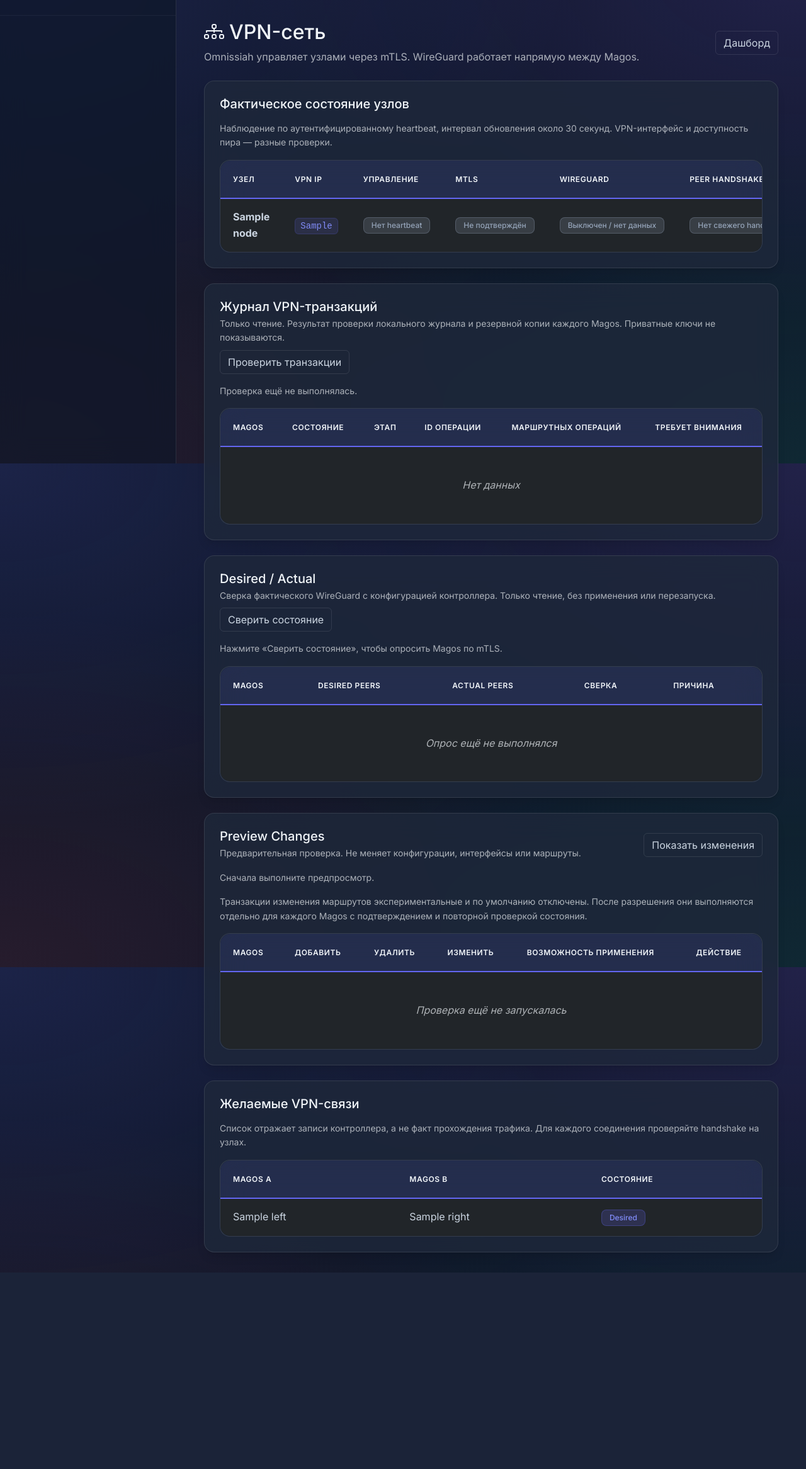
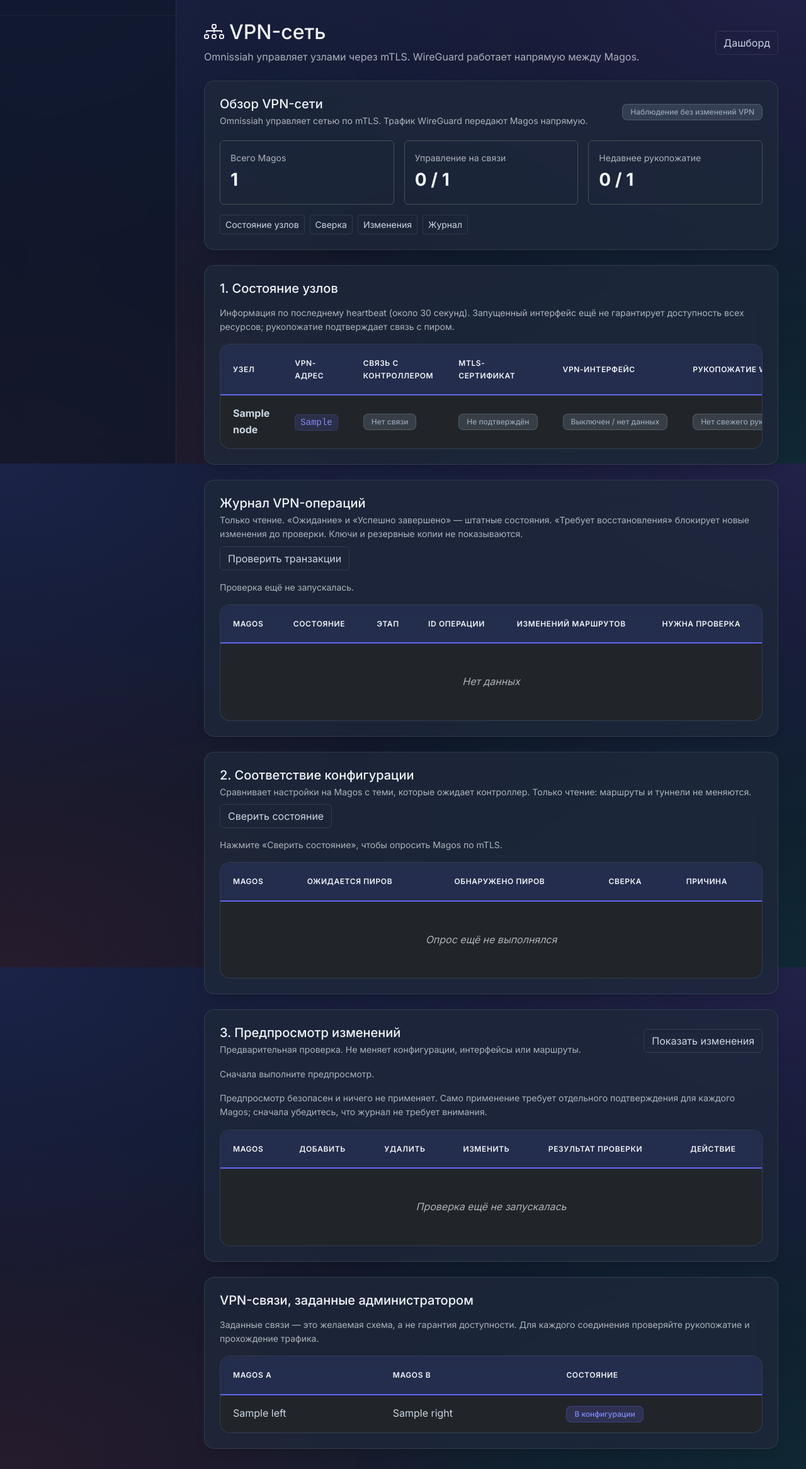
Before and after one commit to kmvkos/Omnissiah-Network, a Python web app: template templates/vpn_overview.html in a window 1280 px wide. Shown: the part 64-2397 px from the top of the page at 63% size. Before the commit the page ends 2085 px from the top, so only its background shows below. Run offline with Jinja, Linux system fonts and the light colour scheme; the template is opened without the code that fills it: most values are stand-ins (such as "Sample title", 1, 10 or a date in 2020).

Commit message:
ui: translated VPN status, human guidance, overview cards and localized diagnostic reasons

```diff
--- a/templates/vpn_overview.html
+++ b/templates/vpn_overview.html
@@ -10,20 +10,38 @@
     <a href="{{ url_for('dashboard') }}" class="btn btn-outline-modern">Дашборд</a>
   </div>
   <div class="premium-card p-4 mb-4">
-    <h5 class="mb-3">Фактическое состояние узлов</h5>
-    <p class="text-muted small">Наблюдение по аутентифицированному heartbeat, интервал обновления около 30 секунд. VPN-интерфейс и доступность пира — разные проверки.</p>
+    <div class="d-flex justify-content-between align-items-center flex-wrap gap-2">
+      <div><h5 class="mb-1">Обзор VPN-сети</h5>
+      <p class="text-muted small mb-0">Omnissiah управляет сетью по mTLS. Трафик WireGuard передают Magos напрямую.</p></div>
+      <span class="badge bg-secondary">Наблюдение без изменений VPN</span>
+    </div>
+    <div class="row g-3 mt-1">
+      <div class="col-12 col-md-4"><div class="rounded border p-3 h-100"><div class="text-muted small">Всего Magos</div><div class="fs-3 fw-bold">{{ nodes | length }}</div></div></div>
+      <div class="col-12 col-md-4"><div class="rounded border p-3 h-100"><div class="text-muted small">Управление на связи</div><div class="fs-3 fw-bold">{{ nodes | selectattr('status.service_active') | list | length }} / {{ nodes | length }}</div></div></div>
+      <div class="col-12 col-md-4"><div class="rounded border p-3 h-100"><div class="text-muted small">Недавнее рукопожатие</div><div class="fs-3 fw-bold">{{ nodes | selectattr('status.vpn_connected') | list | length }} / {{ nodes | length }}</div></div></div>
+    </div>
+    <nav class="mt-3 d-flex flex-wrap gap-2" aria-label="Порядок проверки VPN">
+      <a class="btn btn-sm btn-outline-modern" href="#vpn-health">Состояние узлов</a>
+      <a class="btn btn-sm btn-outline-modern" href="#vpn-compare">Сверка</a>
+      <a class="btn btn-sm btn-outline-modern" href="#vpn-plan">Изменения</a>
+      <a class="btn btn-sm btn-outline-modern" href="#vpn-journal">Журнал</a>
+    </nav>
+  </div>
+  <div id="vpn-health" class="premium-card p-4 mb-4">
+    <h5 class="mb-3">1. Состояние узлов</h5>
+    <p class="text-muted small">Информация по последнему heartbeat (около 30 секунд). Запущенный интерфейс ещё не гарантирует доступность всех ресурсов; рукопожатие подтверждает связь с пиром.</p>
     <div class="table-responsive">
       <table class="table table-dark premium-table">
-        <thead><tr><th>Узел</th><th>VPN IP</th><th>Управление</th><th>mTLS</th><th>WireGuard</th><th>Peer handshake</th><th>Действия</th></tr></thead>
+        <thead><tr><th>Узел</th><th>VPN-адрес</th><th>Связь с контроллером</th><th>mTLS-сертификат</th><th>VPN-интерфейс</th><th>Рукопожатие WG</th><th>Действия</th></tr></thead>
         <tbody>
         {% for item in nodes %}
           <tr>
             <td><strong>{{ item.node.name }}</strong></td>
             <td><code>{{ item.node.ip_pool or '-' }}</code></td>
-            <td><span class="badge bg-{{ 'success' if item.status.service_active else 'secondary' }}">{{ 'Online' if item.status.service_active else 'Нет heartbeat' }}</span></td>
+            <td><span class="badge bg-{{ 'success' if item.status.service_active else 'secondary' }}">{{ 'На связи' if item.status.service_active else 'Нет связи' }}</span></td>
             <td><span class="badge bg-{{ 'success' if item.status.mtls_enabled else 'secondary' }}">{{ 'Подтверждён' if item.status.mtls_enabled else 'Не подтверждён' }}</span></td>
             <td><span class="badge bg-{{ 'success' if item.status.vpn_enabled else 'secondary' }}">{{ 'wg0 активен' if item.status.vpn_enabled else 'Выключен / нет данных' }}</span></td>
-            <td><span class="badge bg-{{ 'success' if item.status.vpn_connected else 'secondary' }}">{{ 'Есть свежий handshake' if item.status.vpn_connected else 'Нет свежего handshake' }}</span></td>
+            <td><span class="badge bg-{{ 'success' if item.status.vpn_connected else 'secondary' }}">{{ 'Недавнее рукопожатие' if item.status.vpn_connected else 'Нет свежего рукопожатия' }}</span></td>
             <td><a class="btn btn-sm btn-outline-modern" href="{{ url_for('manage_node', node_id=item.node.id) }}"><i class="bi bi-gear"></i> Управление</a></td>
           </tr>
         {% else %}
@@ -33,62 +51,62 @@
       </table>
     </div>
   </div>
-  <div class="premium-card p-4 mb-4">
+  <div id="vpn-journal" class="premium-card p-4 mb-4">
     <div class="d-flex justify-content-between align-items-center mb-3 flex-wrap gap-2">
       <div>
-        <h5 class="mb-1">Журнал VPN-транзакций</h5>
-        <p class="text-muted small mb-0">Только чтение. Результат проверки локального журнала и резервной копии каждого Magos. Приватные ключи не показываются.</p>
+        <h5 class="mb-1">Журнал VPN-операций</h5>
+        <p class="text-muted small mb-0">Только чтение. «Ожидание» и «Успешно завершено» — штатные состояния. «Требует восстановления» блокирует новые изменения до проверки. Ключи и резервные копии не показываются.</p>
       </div>
       <button id="vpnTxHealthBtn" type="button" class="btn btn-outline-modern" onclick="vpnCheckTransactionHealth()">Проверить транзакции</button>
     </div>
-    <p role="status" id="vpnTxHealthMessage" class="text-muted small">Проверка ещё не выполнялась.</p>
+    <p role="status" id="vpnTxHealthMessage" class="text-muted small">Проверка ещё не запускалась.</p>
     <div class="table-responsive">
       <table class="table table-dark premium-table">
-        <thead><tr><th>Magos</th><th>Состояние</th><th>Этап</th><th>ID операции</th><th>Маршрутных операций</th><th>Требует внимания</th></tr></thead>
+        <thead><tr><th>Magos</th><th>Состояние</th><th>Этап</th><th>ID операции</th><th>Изменений маршрутов</th><th>Нужна проверка</th></tr></thead>
         <tbody id="vpnTxHealthRows"><tr><td colspan="6" class="text-muted text-center">Нет данных</td></tr></tbody>
       </table>
     </div>
   </div>
-  <div class="premium-card p-4 mb-4">
+  <div id="vpn-compare" class="premium-card p-4 mb-4">
     <div class="d-flex justify-content-between align-items-center mb-3 flex-wrap gap-2">
       <div>
-        <h5 class="mb-1">Desired / Actual</h5>
-        <p class="text-muted small mb-0">Сверка фактического WireGuard с конфигурацией контроллера. Только чтение, без применения или перезапуска.</p>
+        <h5 class="mb-1">2. Соответствие конфигурации</h5>
+        <p class="text-muted small mb-0">Сравнивает настройки на Magos с теми, которые ожидает контроллер. Только чтение: маршруты и туннели не меняются.</p>
       </div>
       <button id="vpnReconcileBtn" type="button" class="btn btn-outline-modern" onclick="checkVpnDrift()">Сверить состояние</button>
     </div>
     <div id="vpnReconcileState" role="status" class="text-muted small mb-3">Нажмите «Сверить состояние», чтобы опросить Magos по mTLS.</div>
     <div class="table-responsive">
       <table class="table table-dark premium-table">
-        <thead><tr><th>Magos</th><th>Desired peers</th><th>Actual peers</th><th>Сверка</th><th>Причина</th></tr></thead>
+        <thead><tr><th>Magos</th><th>Ожидается пиров</th><th>Обнаружено пиров</th><th>Сверка</th><th>Причина</th></tr></thead>
         <tbody id="vpnReconcileRows"><tr><td colspan="5" class="text-muted text-center">Опрос ещё не выполнялся</td></tr></tbody>
       </table>
     </div>
   </div>
-  <div class="premium-card p-4 mb-4">
+  <div id="vpn-plan" class="premium-card p-4 mb-4">
     <div class="d-flex justify-content-between align-items-center mb-3">
-      <div><h5 class="mb-1">Preview Changes</h5>
+      <div><h5 class="mb-1">3. Предпросмотр изменений</h5>
       <p class="text-muted small mb-0">Предварительная проверка. Не меняет конфигурации, интерфейсы или маршруты.</p></div>
       <button class="btn btn-outline-modern" id="vpnPreviewBtn" type="button" onclick="vpnPreviewChanges()">Показать изменения</button>
     </div>
     <div role="status" class="small text-muted mb-3" id="vpnPreviewMessage">Сначала выполните предпросмотр.</div>
-    <p class="text-muted small">Транзакции изменения маршрутов экспериментальные и по умолчанию отключены. После разрешения они выполняются отдельно для каждого Magos с подтверждением и повторной проверкой состояния.</p>
+    <p class="text-muted small">Предпросмотр безопасен и ничего не применяет. Само применение требует отдельного подтверждения для каждого Magos; сначала убедитесь, что журнал не требует внимания.</p>
     <div class="table-responsive">
       <table class="table table-dark premium-table">
-        <thead><tr><th>Magos</th><th>Добавить</th><th>Удалить</th><th>Изменить</th><th>Возможность применения</th><th>Действие</th></tr></thead>
+        <thead><tr><th>Magos</th><th>Добавить</th><th>Удалить</th><th>Изменить</th><th>Результат проверки</th><th>Действие</th></tr></thead>
         <tbody id="vpnPreviewRows"><tr><td colspan="6" class="text-center text-muted">Проверка ещё не запускалась</td></tr></tbody>
       </table>
     </div>
   </div>
   <div class="premium-card p-4">
-    <h5 class="mb-3">Желаемые VPN-связи</h5>
-    <p class="text-muted small">Список отражает записи контроллера, а не факт прохождения трафика. Для каждого соединения проверяйте handshake на узлах.</p>
+    <h5 class="mb-3">VPN-связи, заданные администратором</h5>
+    <p class="text-muted small">Заданные связи — это желаемая схема, а не гарантия доступности. Для каждого соединения проверяйте рукопожатие и прохождение трафика.</p>
     <div class="table-responsive">
       <table class="table table-dark premium-table">
         <thead><tr><th>Magos A</th><th>Magos B</th><th>Состояние</th></tr></thead>
         <tbody>
         {% for link in links %}
-          <tr><td>{{ link.left }}</td><td>{{ link.right }}</td><td><span class="badge bg-info">Desired</span></td></tr>
+          <tr><td>{{ link.left }}</td><td>{{ link.right }}</td><td><span class="badge bg-info">В конфигурации</span></td></tr>
         {% else %}
           <tr><td colspan="3" class="text-center text-muted">Связи ещё не заданы</td></tr>
         {% endfor %}
@@ -100,6 +118,36 @@
 {% endblock %}
 {% block scripts %}
 <script>
+const VPN_JOURNAL_STATES = Object.freeze({
+  idle: 'Ожидание', committed: 'Успешно завершено', rolled_back: 'Откат завершён',
+  prepared: 'Подготовлено', applying: 'Применяется', rolling_back: 'Выполняется откат',
+  recovery_required: 'Требует восстановления', in_progress: 'Выполняется',
+  unavailable: 'Нет ответа', not_initialized: 'Не инициализирован'
+});
+const VPN_JOURNAL_PHASES = Object.freeze({
+  none: '—', done: 'Завершено', route: 'Маршруты', wg_sync: 'WireGuard',
+  verify: 'Проверка', persist_config: 'Сохранение', restore: 'Откат',
+  manual: 'Ручное вмешательство', unknown: 'Неизвестно',
+  add_only_recovery: 'Откат добавления'
+});
+const VPN_REASONS = Object.freeze({
+  interface_inactive: 'Интерфейс WireGuard не запущен',
+  management_query_failed: 'Не удалось опросить Magos по mTLS',
+  route_preflight_rejected: 'Проверка маршрутов не пройдена',
+  route_changes_validated_but_not_applied: 'Проверенные изменения ожидают применения',
+  route_change_requires_transaction: 'Требуется отдельная транзакция маршрутов',
+  no_change: 'Изменений нет', orphan_backup: 'Резервная копия без журнала',
+  orphan_operation: 'Операция прервана до создания журнала',
+  unsettled_operation_ledger: 'Журнал и UUID операции требуют проверки',
+  unresolved_transaction: 'Обнаружена незавершённая операция',
+  missing_backup: 'Не найдена резервная копия операции',
+  invalid_operation_ledger: 'Повреждён журнал UUID',
+  management_status_unavailable: 'Не удалось получить статус управления'
+});
+function vpnJournalStateRu(code) { return VPN_JOURNAL_STATES[code] || 'Неизвестно (' + String(code || '—') + ')'; }
+function vpnJournalPhaseRu(code) { return VPN_JOURNAL_PHASES[code] || 'Неизвестно (' + String(code || '—') + ')'; }
+function vpnReasonRu(code) { return VPN_REASONS[code] || ('Код: ' + String(code || 'неизвестен')); }
+
 async function vpnCheckTransactionHealth() {
   const button = document.getElementById('vpnTxHealthBtn');
   const message = document.getElementById('vpnTxHealthMessage');
@@ -122,7 +170,7 @@ async function vpnCheckTransactionHealth() {
       const row = document.createElement('tr');
       const attention = item.needs_attention === true ? 'Требуется проверка'
         : item.needs_attention === false ? 'Нет' : 'Неизвестно';
-      const values = [item.node_name, item.state, item.phase, item.operation_id || '—', item.route_ops, attention];
+      const values = [item.node_name, vpnJournalStateRu(item.state), vpnJournalPhaseRu(item.phase), item.operation_id || '—', item.route_ops, attention];
       for (let index = 0; index < values.length; index++) {
         const cell = document.createElement('td');
         cell.textContent = String(values[index]);
@@ -131,7 +179,9 @@ async function vpnCheckTransactionHealth() {
       }
       target.appendChild(row);
     }
-    message.textContent = 'Проверено. Никакие изменения VPN не выполнялись.';
+    message.textContent = data.results.some(item => item.needs_attention !== false)
+      ? 'Проверено: один или несколько узлов требуют внимания. Изменений VPN не было.'
+      : 'Проверено: критических состояний нет. Изменений VPN не было.';
   } catch (error) {
     message.textContent = 'Ошибка чтения журналов: ' + error.message;
   } finally {
@@ -177,11 +227,11 @@ async function applyVpnRouteTransaction(nodeId, nodeName, previewRevision, butto
       throw new Error(payload.error || 'HTTP ' + response.status);
     }
     info.textContent = 'Транзакция ' + nodeName + ' (' + operationId +
-      ') завершена; сервер проверил peers. Повторите сверку VPN и проверьте handshake.';
+      ') завершена; сервер проверил пиры. Проверьте рукопожатия WireGuard.';
   } catch (error) {
     info.textContent = 'Ошибка транзакции ' + nodeName +
       ' (ID ' + operationId + '): ' + error.message +
-      '. Результат может быть неизвестен. Не запускайте новый Apply до проверки журнала и состояния узла.';
+      '. Результат может быть неизвестен. Не повторяйте применение до проверки журнала и состояния узла.';
   }
   // The previous preview must never remain a reusable authorization.
   document.getElementById('vpnPreviewRows').replaceChildren();
@@ -212,7 +262,9 @@ async function vpnPreviewChanges() {
         '; удалить: ' + (delta.remove || []).join(', ') + ')' : '';
       const verdict = item.decision === 'no_change' ? 'Без изменений'
         : item.decision === 'eligible' ? 'Можно подготовить к применению'
-        : 'Изменение заблокировано: ' + item.reason + routeText;
+        : item.reason === 'route_changes_validated_but_not_applied'
+          ? 'Проверено; требуется отдельное применение' + routeText
+        : 'Изменение заблокировано: ' + vpnReasonRu(item.reason) + routeText;
       for (const value of [item.node_name, item.add, item.remove, item.update, verdict]) {
         const td = document.createElement('td');
         td.textContent = String(value);
@@ -268,9 +320,9 @@ async function checkVpnDrift() {
     rows.replaceChildren();
     for (const item of payload.results) {
       const row = document.createElement('tr');
-      const label = item.state === 'in_sync' ? 'In sync'
-          : item.state === 'drift' ? 'Drift' : 'Unknown';
-      const reason = item.reason || (item.state === 'drift'
+      const label = item.state === 'in_sync' ? 'Совпадает'
+          : item.state === 'drift' ? 'Есть расхождения' : 'Не удалось проверить';
+      const reason = (item.reason ? vpnReasonRu(item.reason) : null) || (item.state === 'drift'
           ? 'Отсутствует / отличается пир: ' + item.missing_peers + ' / ' + item.unexpected_peers + ' / ' + item.different_peers : '—');
       const values = [item.node_name, item.desired_peers, item.observed_peers ?? '—', label, reason];
       for (let i = 0; i < values.length; i++) {
```
